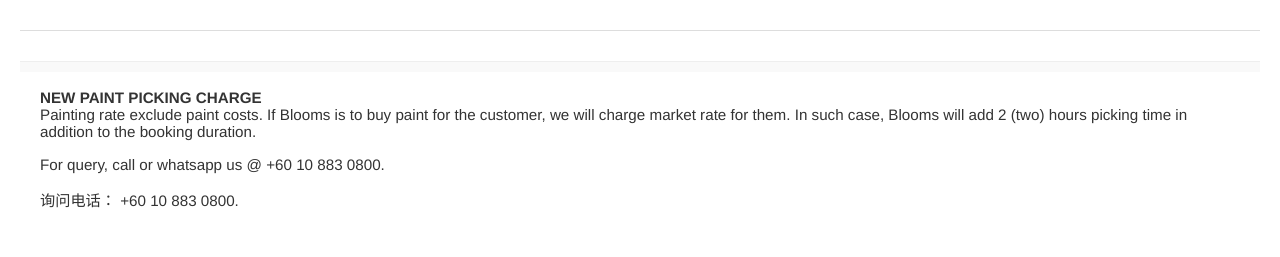
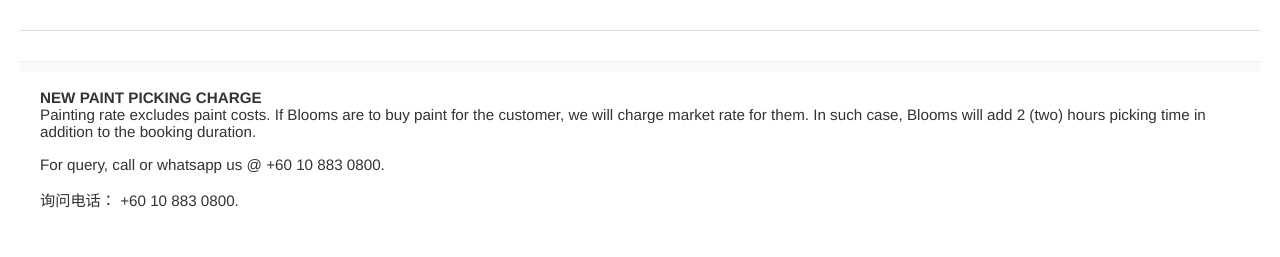
Before and after one commit to blooms-singapore/pages, a Jekyll site: the page built from en/services/myr/painting.html, in a window 1280 px wide. Shown: the part 1024-1281 px from the top of the page. Built offline with Jekyll 4.4.1, drawn with Linux system fonts in a browser that asks for light colours.

Commit message:
Update painting.html

```diff
--- a/en/services/myr/painting.html
+++ b/en/services/myr/painting.html
@@ -62,7 +62,7 @@
   <br>
   <p>
     <strong>NEW PAINT PICKING CHARGE</strong><br>
-    Painting rate exclude paint costs. If Blooms is to buy paint for the customer, we will charge market rate for them. In such case, Blooms will add 2 (two) hours picking time in addition to the booking duration.
+    Painting rate excludes paint costs. If Blooms are to buy paint for the customer, we will charge market rate for them. In such case, Blooms will add 2 (two) hours picking time in addition to the booking duration.
   <p>
   For query, call or whatsapp us @ +60 10 883 0800.
     <p>
```
